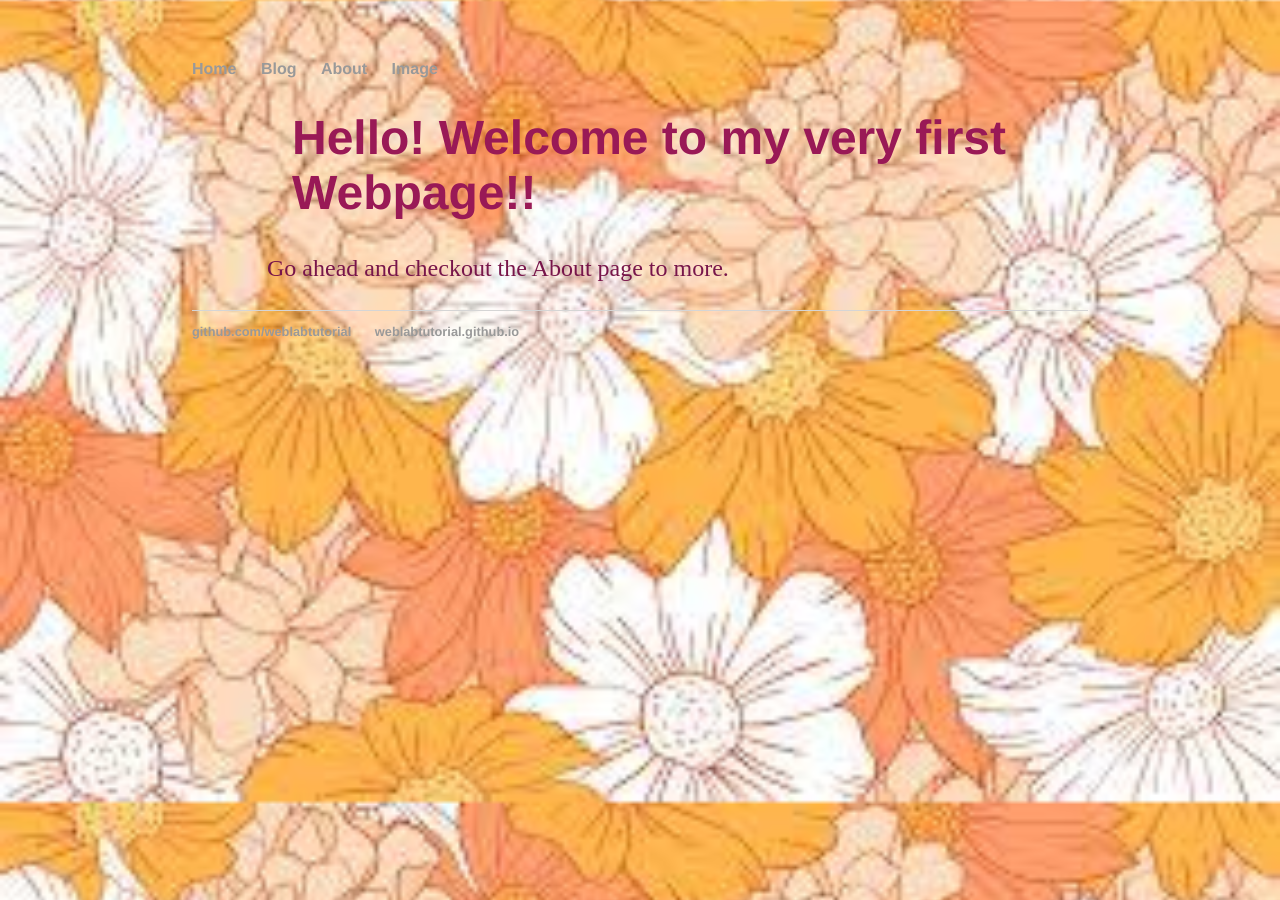
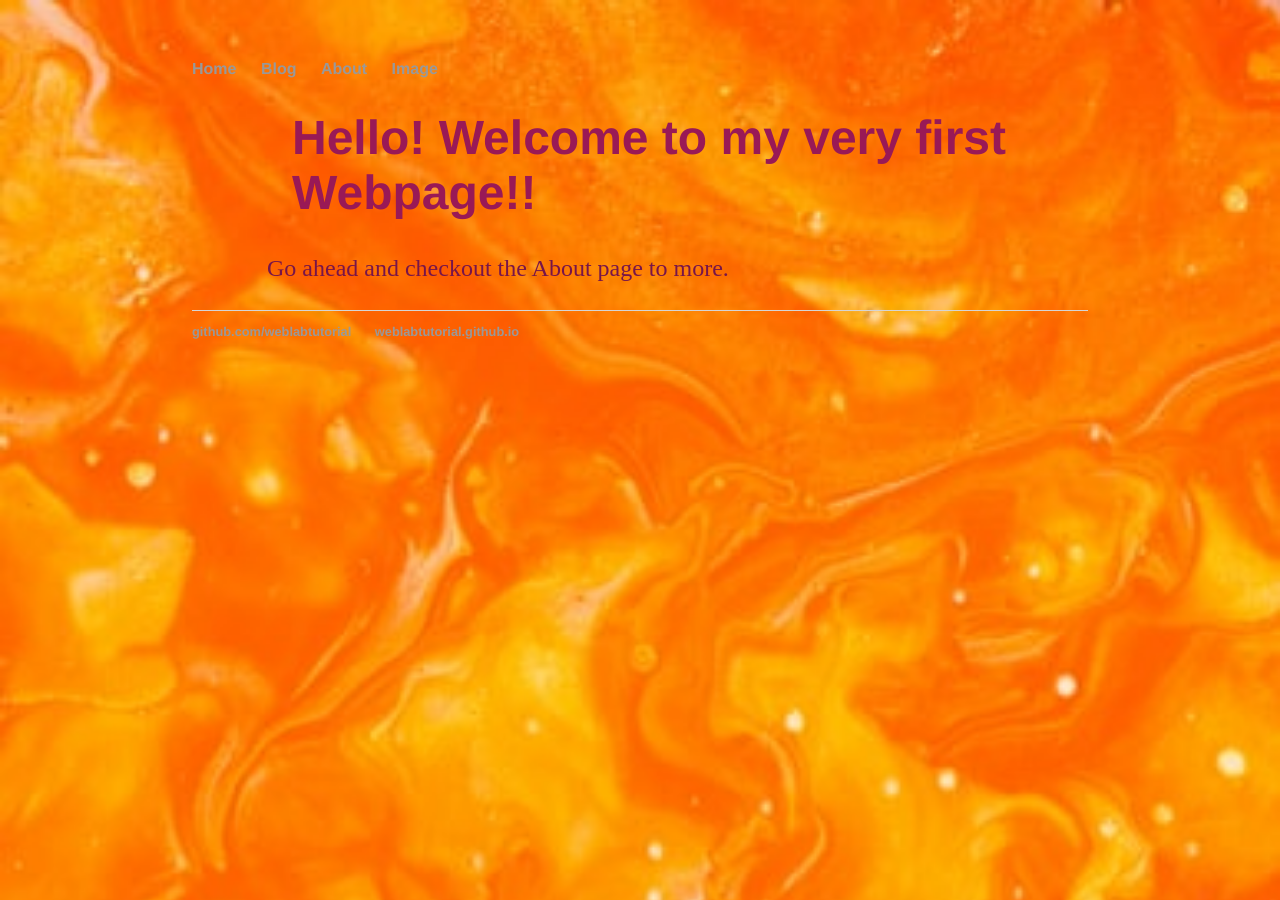
Before and after one commit to Kanaga2004/Kanaga2004.github.io, a Jekyll site: the page built from index.html, in a window 1280 px wide. Built offline with Jekyll 4.4.1, drawn with Linux system fonts in a browser that asks for light colours.

Commit message:
Update main.css

```diff
--- a/css/main.css
+++ b/css/main.css
@@ -1,7 +1,7 @@
 body {
  margin: 60px auto;
  width: 70%;
- background-image: url("/images/download.jpg");
+ background-image: url("/images/background.jpg");
  background-size: cover;
 }
 h1 {
```
